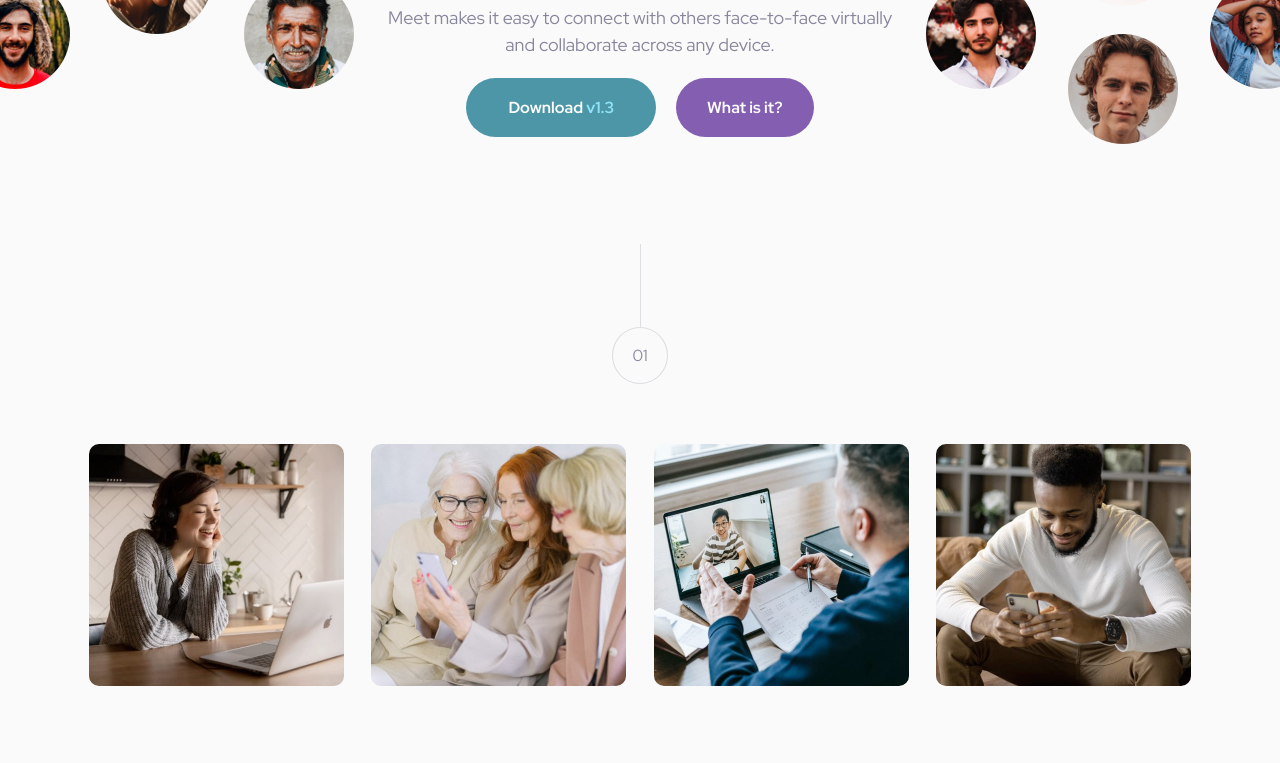
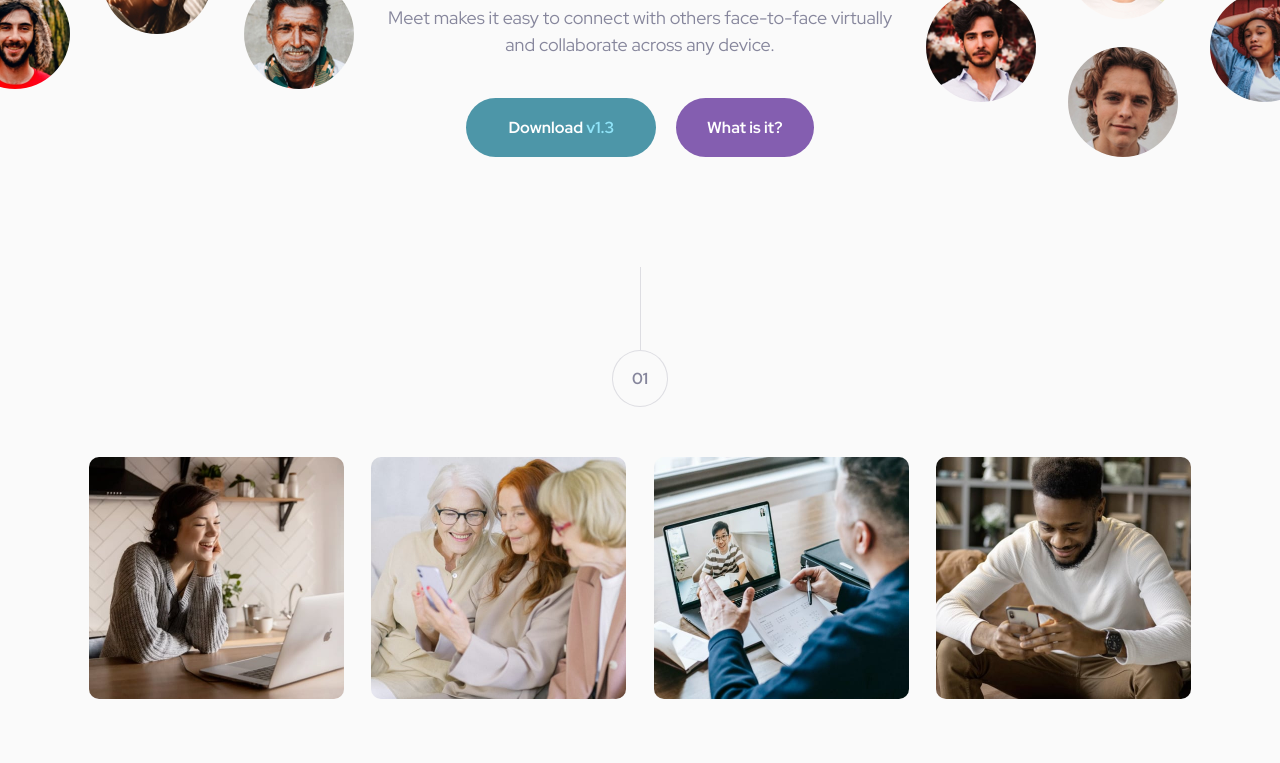
Before and after one commit to mscates/Meet-Landing-Page, a website: page index.html in a window 1280 px wide. Shown: the part 382-1145 px from the top of the page. Drawn offline with Linux system fonts and the light colour scheme.

Commit message:
resolved some spacing issues

```diff
--- a/scss/main.scss
+++ b/scss/main.scss
@@ -125,7 +125,7 @@ h6 {
 }
 
 .buttons {
-  margin-top: 20px;
+  margin-top: 40px;
   display: flex;
   justify-content: center;
   align-items: center;
@@ -160,7 +160,7 @@ h6 {
 // number and line
 .number-and-line {
   display: block;
-  margin-top: 100px;
+  margin-top: 110px;
   & .number {
     border: 1px solid $number-border;
     max-width: 56px;
@@ -172,6 +172,7 @@ h6 {
     position: relative;
     background-color: $off-white;
     z-index: 2;
+    font-weight: 700;
   }
   & .number-top-line {
     background-color: $number-border;
@@ -190,7 +191,7 @@ h6 {
   gap: 20px;
   max-width: 1110px;
   margin: auto;
-  margin-top: 60px;
+  margin-top: 50px;
   & img {
     max-width: 255px;
     border-radius: 10px;
```
Also changed, not shown: css/style.css, 1 other file.
